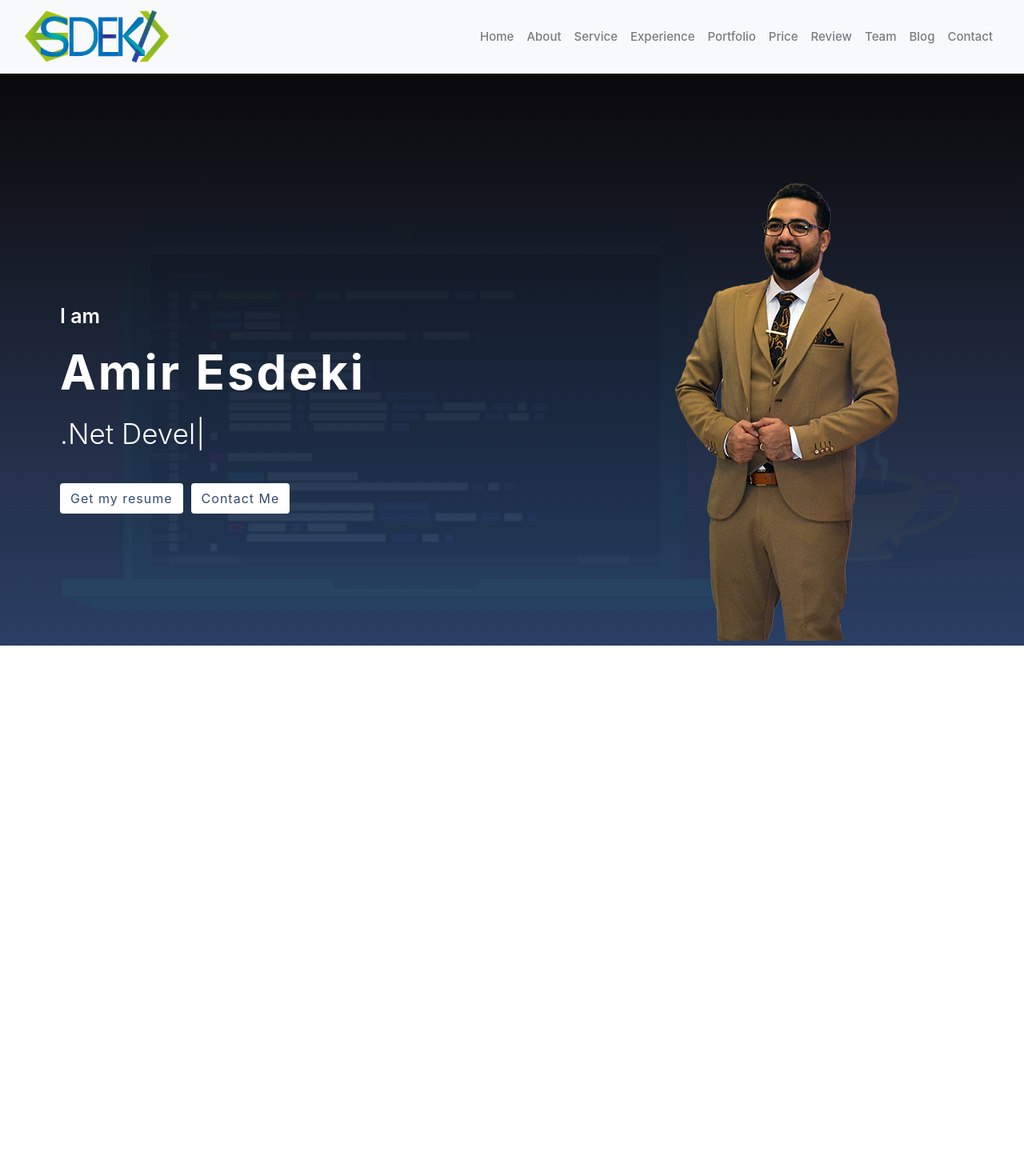
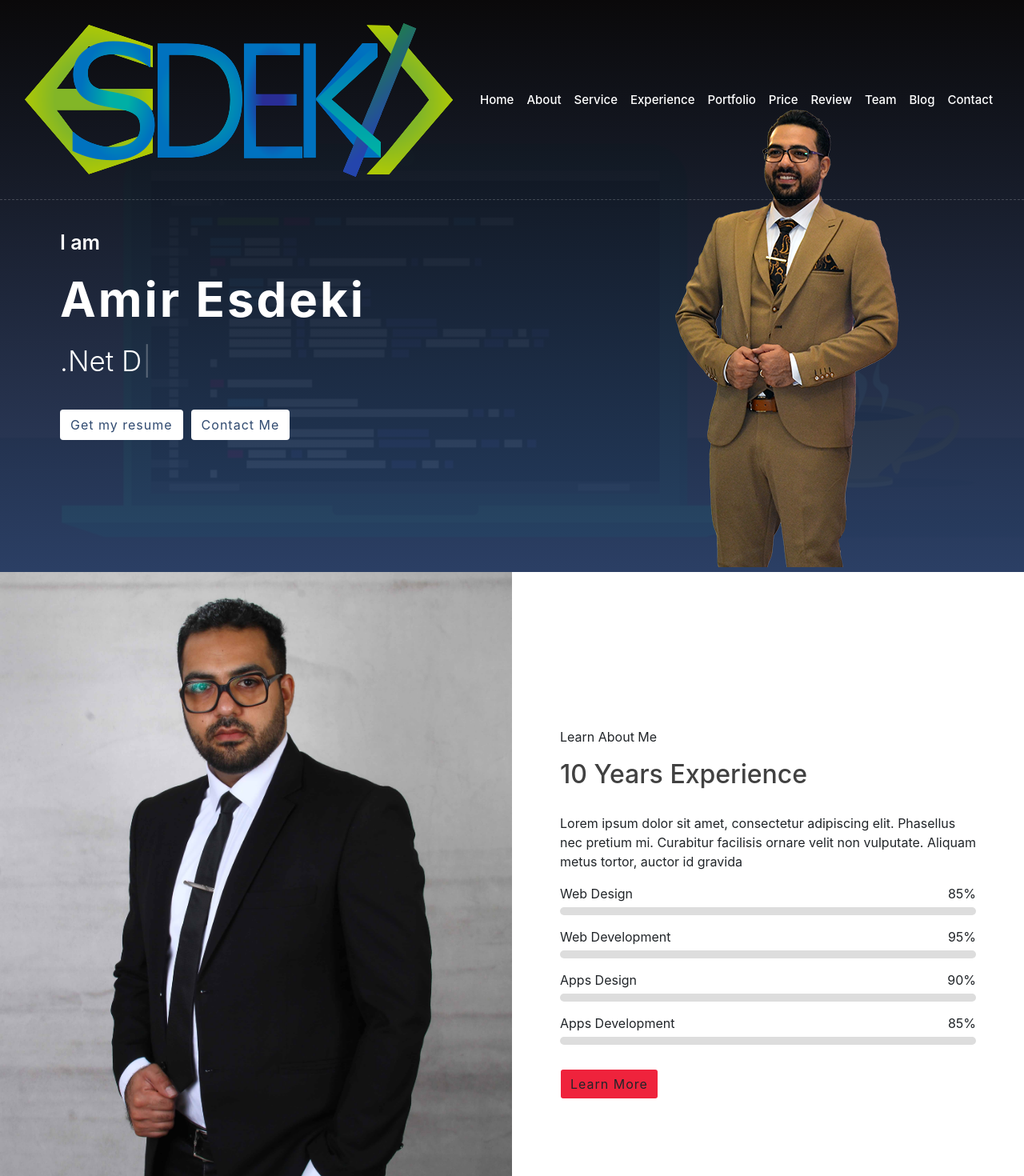
Before and after one commit to AmirEsdeki/esdeki.com-client, a Next.js app: page / in a window 1280 px wide. Shown: the top 1470 px of the page at 80% size. Before the commit the page ends 852 px from the top, so only its background shows below. Built offline with nearby package versions, Linux system fonts and the light colour scheme.

Commit message:
add animation and add and fix pages

```diff
--- /dev/null
+++ b/components/about/About.js
@@ -0,0 +1,89 @@
+const About = () => {
+  return (
+    <div className="about wow fadeInUp" data-wow-delay="0.1s" id="about">
+      <div className="container-fluid">
+        <div className="row align-items-center">
+          <div className="col-lg-6">
+            <div className="about-img">
+              <img src="/static/image/about.jpg" alt="Image" />
+            </div>
+          </div>
+          <div className="col-lg-6">
+            <div className="about-content">
+              <div className="section-header text-left">
+                <p>Learn About Me</p>
+                <h2>10 Years Experience</h2>
+              </div>
+              <div className="about-text">
+                <p>
+                  Lorem ipsum dolor sit amet, consectetur adipiscing elit.
+                  Phasellus nec pretium mi. Curabitur facilisis ornare velit non
+                  vulputate. Aliquam metus tortor, auctor id gravida
+                </p>
+              </div>
+              <div className="skills">
+                <div className="skill-name">
+                  <p>Web Design</p>
+                  <p>85%</p>
+                </div>
+                <div className="progress">
+                  <div
+                    className="progress-bar"
+                    role="progressbar"
+                    aria-valuenow="85"
+                    aria-valuemin="0"
+                    aria-valuemax="100"
+                  ></div>
+                </div>
+                <div className="skill-name">
+                  <p>Web Development</p>
+                  <p>95%</p>
+                </div>
+                <div className="progress">
+                  <div
+                    className="progress-bar"
+                    role="progressbar"
+                    aria-valuenow="95"
+                    aria-valuemin="0"
+                    aria-valuemax="100"
+                  ></div>
+                </div>
+                <div className="skill-name">
+                  <p>Apps Design</p>
+                  <p>90%</p>
+                </div>
+                <div className="progress">
+                  <div
+                    className="progress-bar"
+                    role="progressbar"
+                    aria-valuenow="90"
+                    aria-valuemin="0"
+                    aria-valuemax="100"
+                  ></div>
+                </div>
+                <div className="skill-name">
+                  <p>Apps Development</p>
+                  <p>85%</p>
+                </div>
+                <div className="progress">
+                  <div
+                    className="progress-bar"
+                    role="progressbar"
+                    aria-valuenow="85"
+                    aria-valuemin="0"
+                    aria-valuemax="100"
+                  ></div>
+                </div>
+              </div>
+              <a className="btn" href="">
+                Learn More
+              </a>
+            </div>
+          </div>
+        </div>
+      </div>
+    </div>
+  );
+};
+
+export default About;
--- a/components/navbar/Navbar.js
+++ b/components/navbar/Navbar.js
@@ -1,16 +1,38 @@
 import Link from "next/link";
+import { useState, useEffect, useRef } from "react";
 
 const Navbar = () => {
+  if (typeof window !== "undefined") {
+    const handleNavigation = (e) => {
+      var y = window.scrollY;
+      if (y > 0 && !navbarRef.current.className.includes("nav-sticky")) {
+        navbarRef.current.className =
+          navbarRef.current.className + " nav-sticky";
+      } else if (y < 1 && navbarRef.current.className.includes("nav-sticky")) {
+        navbarRef.current.className = navbarRef.current.className.replace(
+          " nav-sticky",
+          ""
+        );
+      }
+    };
+
+    useEffect(() => {
+      window.addEventListener("scroll", (e) => handleNavigation(e));
+
+      return () => {
+        window.removeEventListener("scroll", (e) => handleNavigation(e));
+      };
+    }, []);
+  }
+
+  const navbarRef = useRef(null);
+
   return (
-    <div className={`navbar navbar-expand-lg bg-light navbar-light`}>
+    <div className={`navbar navbar-expand-lg navbar-light`} ref={navbarRef}>
       <div className="container-fluid">
         <Link href="/">
           <a className="navbar-brand">
-            <img
-              src="/static/image/logo.png"
-              alt="logo picture"
-              width={180}
-            ></img>
+            <img src="/static/image/logo.png" alt="logo picture"></img>
           </a>
         </Link>
         <button
--- a/pages/index.js
+++ b/pages/index.js
@@ -1,9 +1,11 @@
+import About from "../components/about/About";
 import Hero from "../components/Hero/Hero";
 
 export default function Home() {
   return (
     <>
       <Hero />
+      <About />
     </>
   );
 }
--- /dev/null
+++ b/styles/about.css
@@ -0,0 +1,75 @@
+.about {
+  position: relative;
+  width: 100%;
+  margin: -45px 0 45px 0;
+}
+
+.about .col-lg-6 {
+  padding: 0;
+}
+
+.about .section-header {
+  margin-bottom: 30px;
+}
+
+.about .about-img {
+  position: relative;
+  height: 100%;
+}
+
+.about .about-img img {
+  position: relative;
+  width: 100%;
+  height: 100%;
+  object-fit: cover;
+}
+
+.about .about-content {
+  padding: 0 60px;
+}
+
+.about .about-text p {
+  font-size: 16px;
+}
+
+.about .skills {
+  margin-bottom: 30px;
+}
+
+.about .skill-name {
+  margin-top: 15px;
+}
+
+.about .skill-name p {
+  display: inline-block;
+  margin-bottom: 5px;
+  font-size: 16px;
+  font-weight: 400;
+}
+
+.about .skill-name p:last-child {
+  float: right;
+}
+
+.about .progress {
+  height: 10px;
+  border-radius: 10px;
+  background: #dddddd;
+}
+
+.about .progress .progress-bar {
+  width: 0px;
+  background: #ef233c;
+  border-radius: 10px;
+  transition: 2s;
+}
+
+.about .about-text a.btn {
+  margin-top: 15px;
+}
+
+@media (max-width: 991.98px) {
+  .about .about-content {
+    padding: 45px 15px 0 15px;
+  }
+}
--- a/styles/application.scss
+++ b/styles/application.scss
@@ -2,3 +2,4 @@
 @import "./general.css";
 @import "./navbar.css";
 @import "./hero.css";
+@import "./About.css";
--- a/styles/navbar.css
+++ b/styles/navbar.css
@@ -2,27 +2,27 @@
   position: relative;
   transition: 0.5s;
   z-index: 999;
+  height: 250px;
+}
+
+img {
+  transition: 0.65s;
+}
+
+.nav-sticky img {
+  width: 23% !important;
+}
+
+.navbar img {
+  width: 100%;
 }
 
 .navbar.nav-sticky {
-  position: fixed;
+  position: fixed !important;
   top: 0;
   width: 100%;
   box-shadow: 0 2px 5px rgba(0, 0, 0, 0.3);
-}
-
-.navbar .navbar-brand {
-  margin: 0;
-  font-size: 45px;
-  line-height: 0px;
-  font-weight: 700;
-  letter-spacing: 2px;
-  transition: 0.5s;
-}
-
-.navbar .navbar-brand img {
-  max-width: 100%;
-  /* max-height: 40px; */
+  height: 60px;
 }
 
 .navbar .dropdown-menu {
@@ -34,48 +34,38 @@
 
 @media (min-width: 992px) {
   .navbar {
-    position: absolute;
+    position: absolute !important;
     width: 100%;
-    /* padding: 30px 60px; */
     background: transparent !important;
     border-bottom: 1px dashed rgba(256, 256, 256, 0.2);
     z-index: 9;
   }
 
   .navbar.nav-sticky {
-    /* padding: 10px 60px; */
     background: #ffffff !important;
-  }
-
-  .navbar .navbar-brand {
-    color: #ffffff;
-  }
-
-  .navbar.nav-sticky .navbar-brand {
-    color: #ef233c;
   }
 
   .navbar-light .navbar-nav .nav-link,
   .navbar-light .navbar-nav .nav-link:focus {
     padding: 10px 10px 8px 10px;
-    color: #ffffff;
+    color: #ffffff !important;
     font-size: 15px;
     font-weight: 500;
   }
 
   .navbar-light.nav-sticky .navbar-nav .nav-link,
   .navbar-light.nav-sticky .navbar-nav .nav-link:focus {
-    color: #414141;
+    color: #34383f !important;
   }
 
   .navbar-light .navbar-nav .nav-link:hover,
   .navbar-light .navbar-nav .nav-link.active {
-    color: #111111;
+    color: #a8a8a8 !important;
   }
 
   .navbar-light.nav-sticky .navbar-nav .nav-link:hover,
   .navbar-light.nav-sticky .navbar-nav .nav-link.active {
-    color: #ef233c;
+    color: #2b68d8 !important;
   }
 }
 
@@ -100,4 +90,8 @@
   .navbar .dropdown-menu {
     box-shadow: none;
   }
+
+  .navbar img {
+    width: 95px !important;
+  }
 }
```
Also changed, not shown: public/static/image/about.jpg.
